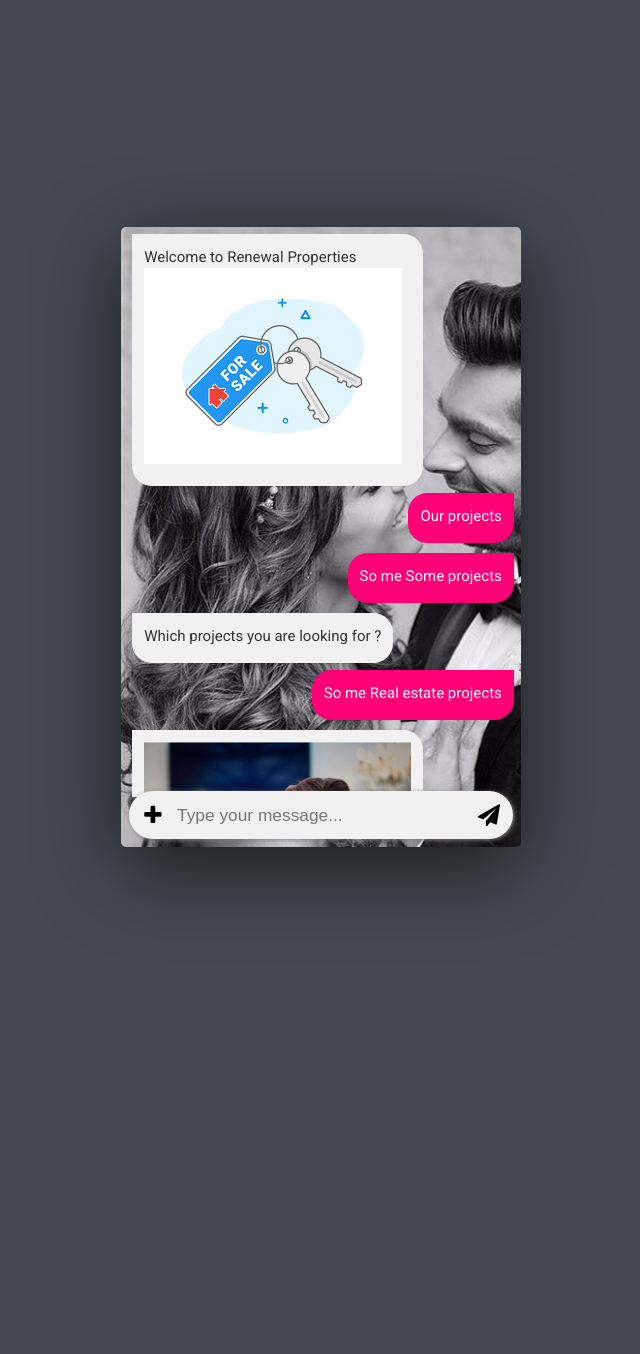
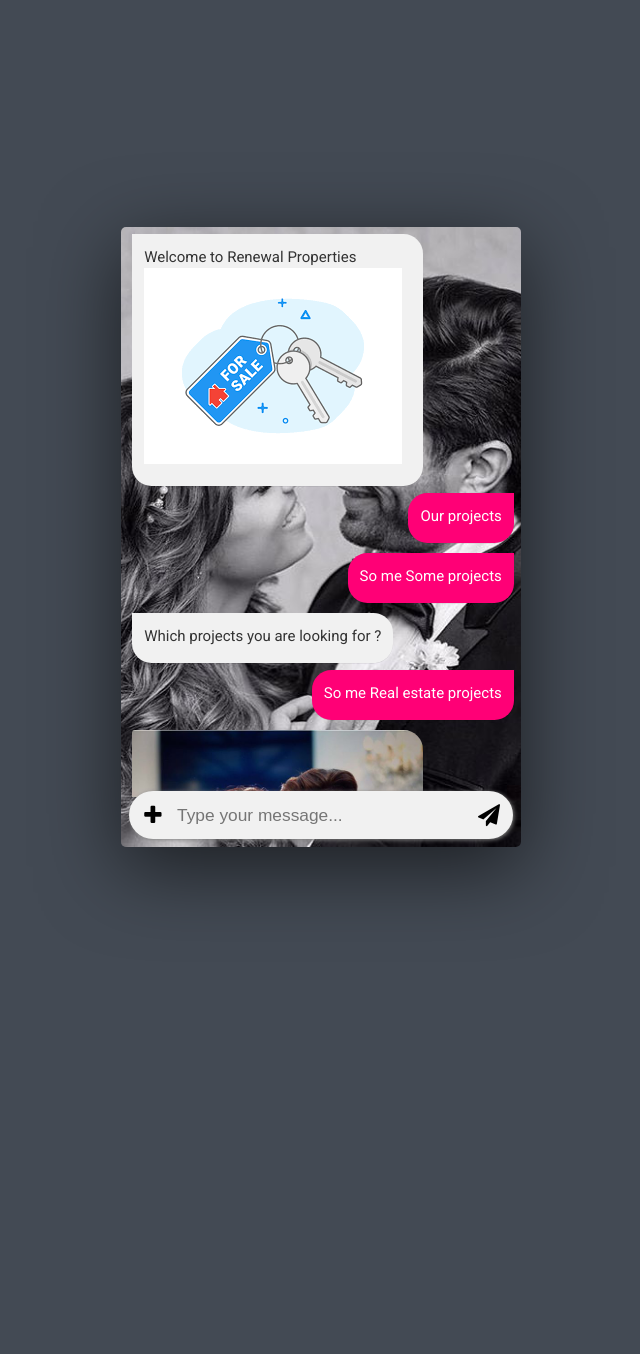
Before and after one commit to soumyassingharoy/chat_project, a PHP site: page / in a window 1280 px wide. Shown: the part 280-1634 px from the top of the page, without its empty margins (319-959 px from the left). Run offline with PHP 8.4, Linux system fonts and the light colour scheme.

Commit message:
chat project new design2 fixed

```diff
--- a/css/chat.css
+++ b/css/chat.css
@@ -65,8 +65,15 @@ img{
      border-radius: 5px;
     box-shadow: 0 20px 80px rgb(0 0 0 / 60%);
     animation: fadein 1s;
-    background: var(--chat-bg-image);
-	background-size: cover;
+    height: 100%;
+    position: absolute;
+    top: 0;
+    left: 0;
+
+	background-image: var(--chat-bg-image);
+    background-repeat: no-repeat;
+    background-size: cover;
+    background-position: center center;
 }
 
 @media (min-width: 581px){
@@ -147,6 +154,8 @@ img{
     display: inline-block;
     clear: both;
 }
+
+
 .chat-area .message-body{
 	display: inline-block;
     background-color: var(--message-bot-bg-color);
@@ -176,6 +185,21 @@ img{
     border-top-left-radius: 1.3em;
     border-bottom-right-radius: 1.3em;
 }
+.chat-area .message-body a{
+	padding: 0;
+	margin: 0;
+}
+.chat-area .message-body.image-box{
+	padding: 0 !important;
+	background-color: transparent;
+}
+
+.chat-area .message-body.image-box img {
+    border-radius: 1.3em;
+    border-top-left-radius: 3px;
+}
+
+
 .chat-area .chat-timestamp{
 	width: 100%;
 	padding: 4px 0 0 0;
@@ -406,9 +430,14 @@ img{
 	outline: none;
 	text-decoration: none;
 	list-style: none;
+	display: flex;
+	justify-content: center;
+	align-items: center;
+	flex-wrap: wrap;
 }
 
 .message-body .options-list li a{
+	width: 100%;
 	display: inline-block;
 	padding: 4px 16px;
 	margin: 2px 0;
@@ -417,6 +446,7 @@ img{
 	color: var(--message-user-text-color);
 	font-size: 15px;
 	border-radius: 8px;
+	text-align: center;
 }
 
 
--- a/index.html
+++ b/index.html
@@ -96,12 +96,10 @@
                         </li>
 
                         <li class="message bot">
-                            <div class="message-body">
-                                <div class="text">
-                                    <a href="images/realested-1.jpg" class="venobox" title="Image Titel">
-                                        <img src="images/realested-1.jpg" alt="image">
-                                    </a>
-                                </div>
+                            <div class="message-body image-box">
+                               <a href="images/realested-1.jpg" class="venobox" title="Image Titel">
+                                    <img src="images/realested-1.jpg" alt="image">
+                                </a>
                             </div>
                         </li>
 
```
